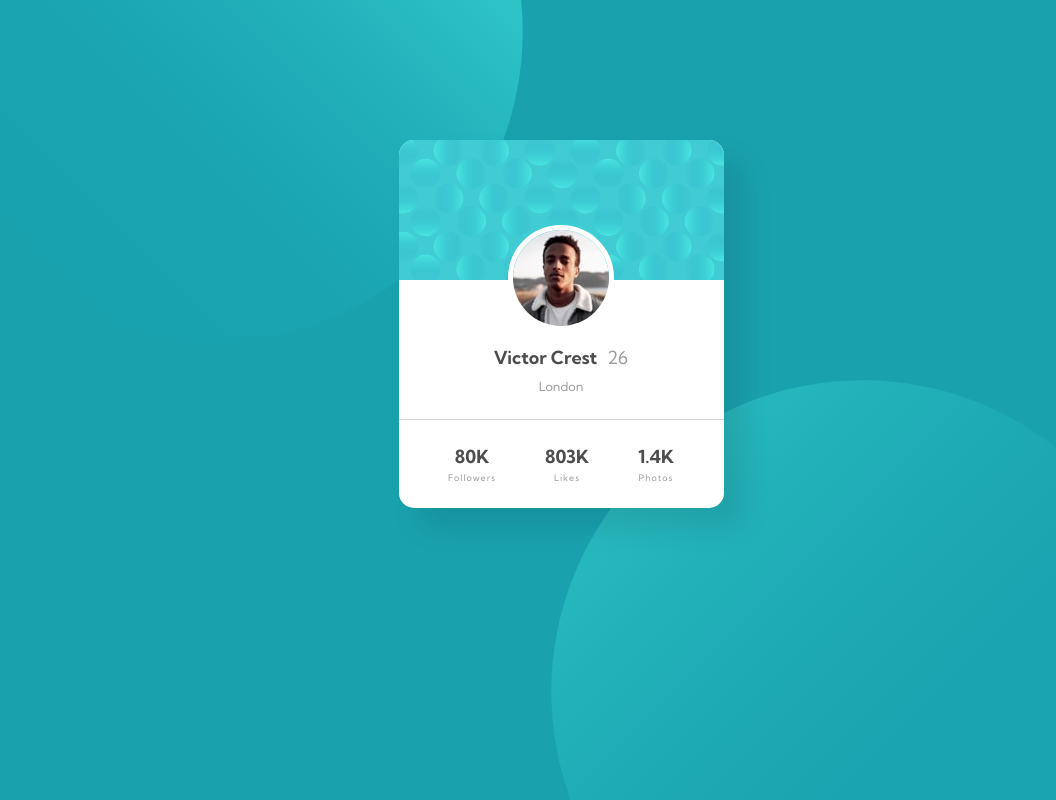
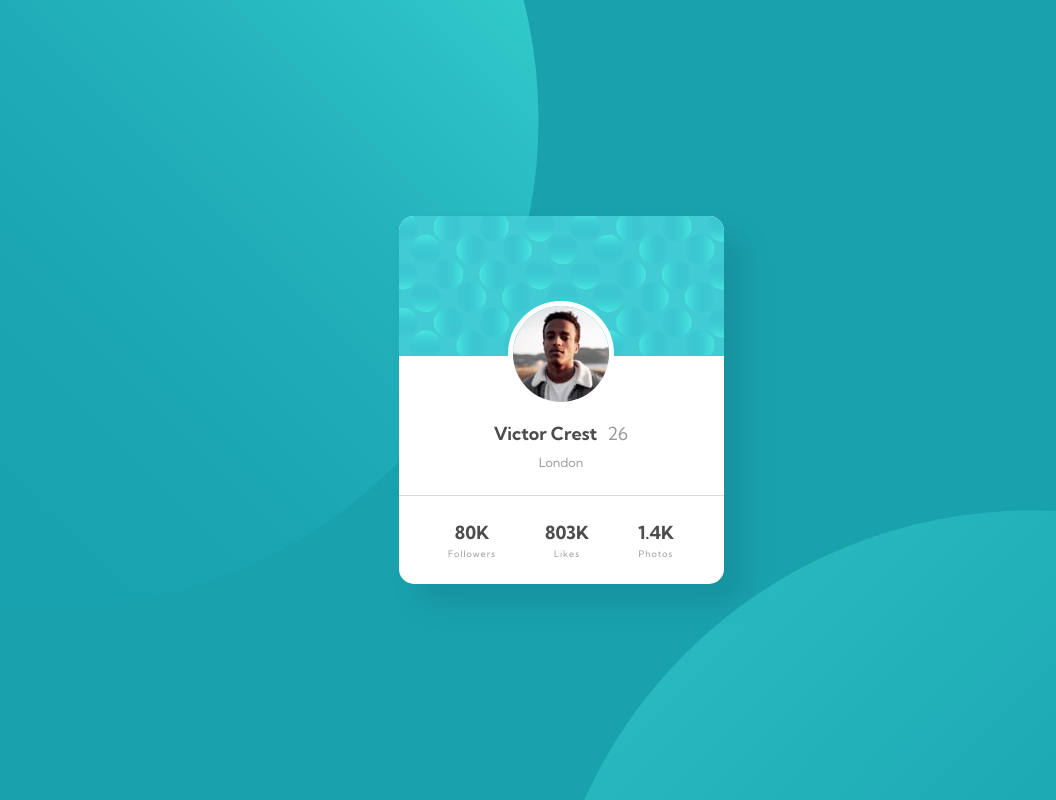
Before and after one commit to kristtiine/profile-card, a plain HTML site: page index.html in a window 1280 px wide. Shown: the whole page, without its empty margins (79-1135 px from the left). Drawn offline with Linux system fonts and the light colour scheme.

Commit message:
background fix

```diff
--- a/styles.css
+++ b/styles.css
@@ -31,18 +31,17 @@ h2, p {
   background-image: url("images/bg-pattern-top.svg"), url("images/bg-pattern-bottom.svg");
   background-repeat: no-repeat;
   background-color: hsl(185, 75%, 39%);
-  background-position: calc(60px - ((1440px - 100vw)/2)) -280px, calc(710px - ((1440px - 100vw)/2)) 380px;
-  background-size: 622px 622px, 622px 622px;
+  background-position: calc(-200px - ((1440px - 100vw)/2)) -480px, calc(670px - ((1440px - 100vw)/2)) 470px;
   display: flex;
   align-items: center;
+  justify-content: center;
   flex-direction: column;
 }
 
 .card {
+  margin: 140px 30px;
   text-align:center;
   background-color: hsl(0, 0%, 100%);
-  margin-top: 140px;
-  margin-bottom: 140px;
   width: 325px;
   display: flex;
   flex-direction: column;
@@ -93,3 +92,19 @@ h2, p {
   font-size: 0.5em;
   letter-spacing: 1px;
 }
+
+
+@media only screen and (min-width: 961px) {
+  .profile-card-container {
+    background-image: url("images/bg-pattern-top.svg"), url("images/bg-pattern-bottom.svg");
+    background-repeat: no-repeat;
+    background-color: hsl(185, 75%, 39%);
+    background-position: calc(-280px - ((1440px - 100vw)/2)) -370px, calc(700px - ((1440px - 100vw)/2)) 510px;
+    justify-content: center;
+  }
+
+  .card {
+    margin: 0;
+    width: 350;
+  }
+}
```
